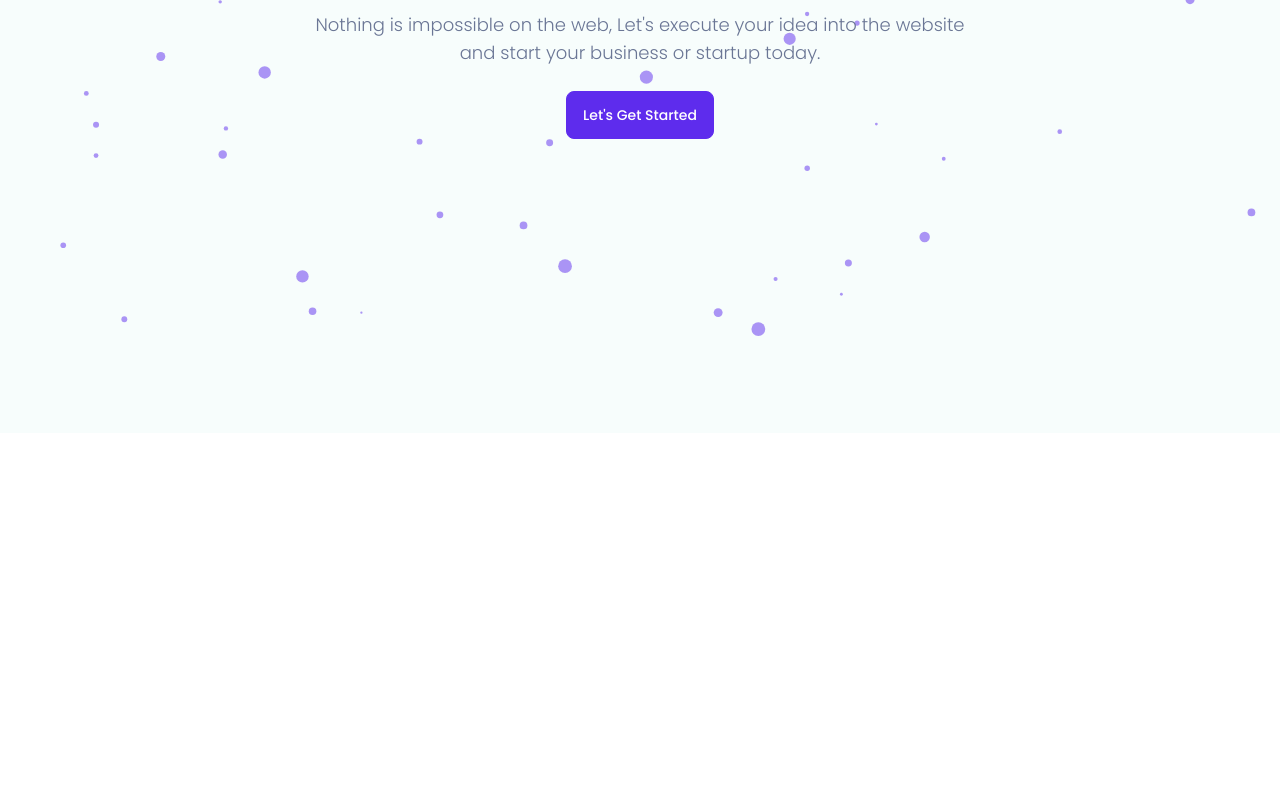
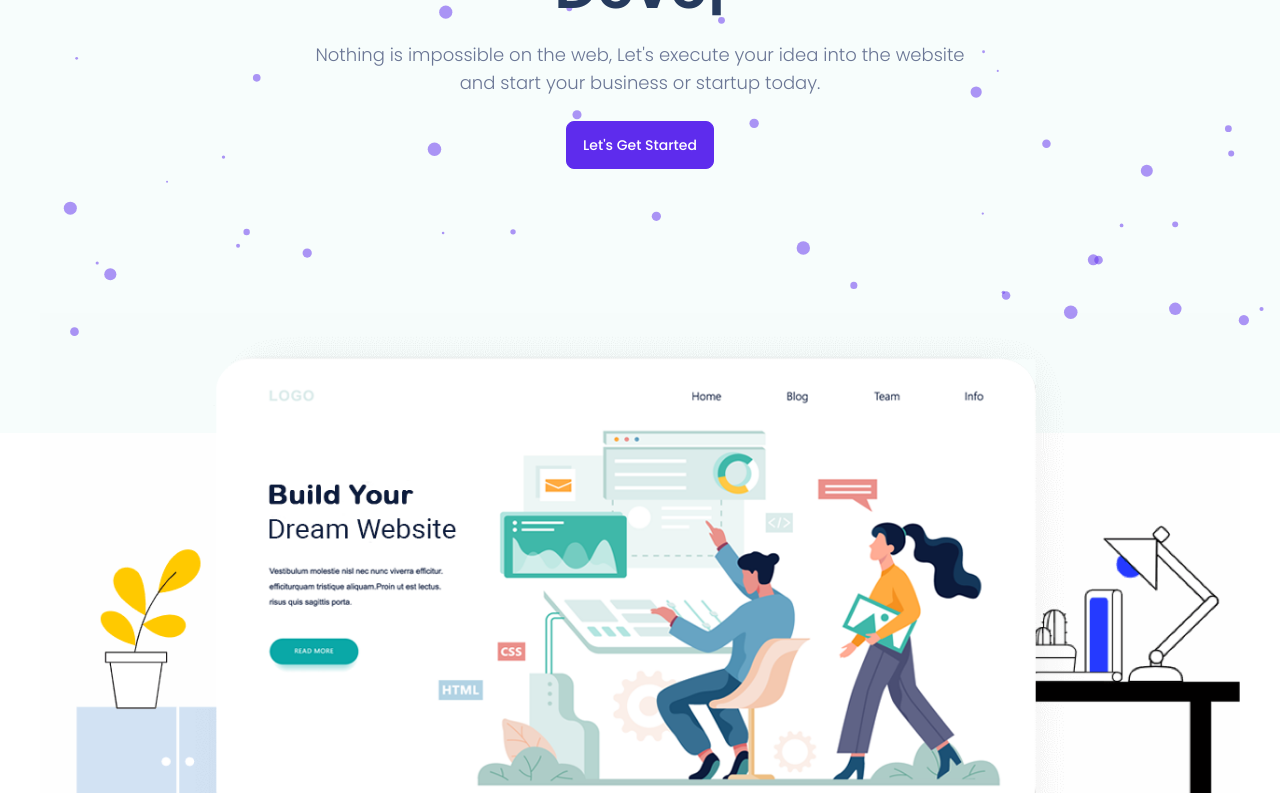
Before and after one commit to nmkhans/nmkhan, a Next.js app: page / in a window 1280 px wide. Shown: the part 464-1264 px from the top of the page. Before the commit the page ends 897 px from the top, so only its background shows below. Built offline with nearby package versions, Linux system fonts and the light colour scheme.

Commit message:
hero area compleated

```diff
--- a/components/Hero/Hero.js
+++ b/components/Hero/Hero.js
@@ -1,17 +1,40 @@
-import React from 'react';
+import React, { useEffect } from 'react';
 import Typed from 'react-typed';
 import ParticlesBg from '../ParticlesBg/ParticlesBg';
-import { motion } from 'framer-motion';
-
+import { motion, useAnimation } from 'framer-motion';
+import { useInView } from 'react-intersection-observer';
+import Image from 'next/image';
 
 const Hero = () => {
+    const { ref, inView } = useInView();
+    const animation = useAnimation();
+    useEffect(() => {
+        if (inView) {
+            animation.start({
+                y: 0,
+                opacity: 1,
+                transition: {
+                    type: "spring",
+                    deration: 1,
+                    bounce: 0.3
+                }
+            });
+        }
+        if (!inView) {
+            animation.start({
+                y: 100,
+                opacity: 0,
+            })
+        }
+        console.log(inView)
+    }, [inView, animation])
 
     return (
         <div className="Hero">
-            <div className="inner__hero container mx-auto">
+            <div className="inner__hero container mx-auto relative">
                 <div className="hero__content">
                     <ParticlesBg />
-                    <div className="hero min-h-screen bg-accent">
+                    <div className="hero min-h-screen relative">
                         <div className="hero-content text-center">
                             <div className="max-w-2xl">
                                 <motion.h1
@@ -27,20 +50,27 @@ const Hero = () => {
                                     />
                                 </motion.h1>
                                 <motion.p
-                                animate={{y: 0, opacity: 1}}
-                                initial={{y: 100, opacity: 0}}
-                                transition={{ delay: 1.5 }}
-                                className="py-6 text-neutral text-lg font-light">Nothing is impossible on the web, Let&apos;s execute your idea into the website and start your business or startup today.
+                                    animate={{ y: 0, opacity: 1 }}
+                                    initial={{ y: 100, opacity: 0 }}
+                                    transition={{ delay: 1.5 }}
+                                    className="py-6 text-neutral text-lg font-light">Nothing is impossible on the web, Let&apos;s execute your idea into the website and start your business or startup today.
                                 </motion.p>
                                 <motion.button
-                                animate={{y: 0, opacity: 1}}
-                                initial={{y: 100, opacity: 0}}
-                                transition={{ delay: 2 }}
-                                className="btn btn-md text-white text-md font-medium btn-primary capitalize">Let&apos;s Get Started</motion.button>
+                                    animate={{ y: 0, opacity: 1 }}
+                                    initial={{ y: 100, opacity: 0 }}
+                                    transition={{ delay: 2 }}
+                                    className="btn btn-md text-white text-md font-medium btn-primary capitalize">Let&apos;s Get Started</motion.button>
                             </div>
                         </div>
+                        <motion.div
+                            ref={ref}
+                            animate={animation}
+                            className="hero__image text-center absolute top-[80%] left-[0] right-[0] mt-10">
+                            <Image src="/assets/hero.png" width={1200} height={480} alt="" />
+                        </motion.div>
                     </div>
                 </div>
+
             </div>
         </div>
     );
--- a/package.json
+++ b/package.json
@@ -15,6 +15,7 @@
     "react": "17.0.2",
     "react-dom": "17.0.2",
     "react-icons": "^4.4.0",
+    "react-intersection-observer": "^9.2.2",
     "react-tsparticles": "^2.0.6",
     "react-typed": "^1.2.0",
     "tsparticles": "^2.0.6"
```
Also changed, not shown: public/assets/hero.png (added), 1 other file (tests, documents, lock files or other folders).
